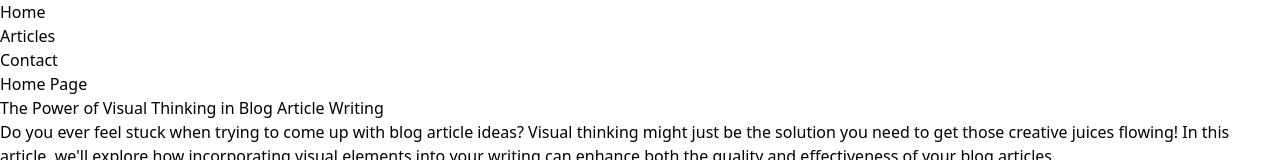
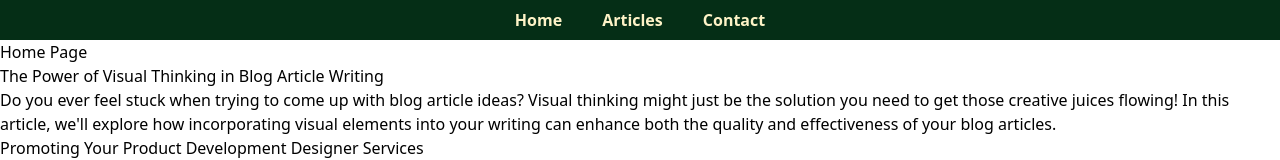
Before and after one commit to fbrump/system-layouts, a Vue app in the folder system-layouts/: page / in a window 1280 px wide. Shown: the top 160 px of the page. Built offline with nearby package versions, Linux system fonts and the light colour scheme.

Commit message:
feat: Add MENU CSS
- Update Nav menu

ticket: #15

```diff
--- a/system-layouts/package.json
+++ b/system-layouts/package.json
@@ -5,6 +5,7 @@
   "type": "module",
   "scripts": {
     "dev": "vite",
+    "dev-css": "npx tailwindcss -i ./src/style.css -o ./src/output.css --watch",
     "build": "vite build",
     "build-css": "npx tailwindcss -o dist/output.min.css --minify",
     "preview": "vite preview"
--- a/system-layouts/src/App.vue
+++ b/system-layouts/src/App.vue
@@ -4,24 +4,26 @@
 </script>
 
 <template>
-  <nav>
-    <ul>
-      <li>
+  <nav class="bg-green-950">
+    <div class="container mx-auto w-auto text-amber-100 font-bold">
+      <ul class="flex justify-center">
+        <li class="px-5 py-2 hover:bg-green-800 hover:text-amber-200">
           <router-link to="/" title="Go to home page">
             Home
           </router-link>
         </li>
-      <li>
+        <li class="px-5 py-2 hover:bg-green-800 hover:text-amber-200">
           <router-link to="/articles" title="Go to articles">
             Articles
           </router-link>
         </li>
-      <li>
+        <li class="px-5 py-2 hover:bg-green-800 hover:text-amber-200">
           <router-link to="/contact" title="Go to contact">
             Contact
           </router-link>
         </li>
       </ul>
+    </div>
   </nav>
   <router-view />
   <footer>
--- a/system-layouts/src/output.css
+++ b/system-layouts/src/output.css
@@ -593,17 +593,76 @@ video {
   margin-right: auto;
 }
 
-.size-2 {
-  width: 0.5rem;
-  height: 0.5rem;
+.flex {
+  display: flex;
+}
+
+.w-auto {
+  width: auto;
 }
 
 .grow {
   flex-grow: 1;
 }
 
+.columns-1 {
+  -moz-columns: 1;
+       columns: 1;
+}
+
+.flex-row {
+  flex-direction: row;
+}
+
+.content-center {
+  align-content: center;
+}
+
+.items-center {
+  align-items: center;
+}
+
+.justify-center {
+  justify-content: center;
+}
+
+.bg-red-400 {
+  --tw-bg-opacity: 1;
+  background-color: rgb(248 113 113 / var(--tw-bg-opacity));
+}
+
+.bg-green-800 {
+  --tw-bg-opacity: 1;
+  background-color: rgb(22 101 52 / var(--tw-bg-opacity));
+}
+
+.bg-green-950 {
+  --tw-bg-opacity: 1;
+  background-color: rgb(5 46 22 / var(--tw-bg-opacity));
+}
+
 .p-4 {
   padding: 1rem;
+}
+
+.px-2 {
+  padding-left: 0.5rem;
+  padding-right: 0.5rem;
+}
+
+.px-3 {
+  padding-left: 0.75rem;
+  padding-right: 0.75rem;
+}
+
+.py-2 {
+  padding-top: 0.5rem;
+  padding-bottom: 0.5rem;
+}
+
+.px-5 {
+  padding-left: 1.25rem;
+  padding-right: 1.25rem;
 }
 
 .text-center {
@@ -612,11 +671,6 @@ video {
 
 .font-mono {
   font-family: ui-monospace, SFMono-Regular, Menlo, Monaco, Consolas, "Liberation Mono", "Courier New", monospace;
-}
-
-.text-lg {
-  font-size: 1.125rem;
-  line-height: 1.75rem;
 }
 
 .text-2xl {
@@ -632,9 +686,9 @@ video {
   letter-spacing: 0.025em;
 }
 
-.text-red-300 {
+.text-red-500 {
   --tw-text-opacity: 1;
-  color: rgb(252 165 165 / var(--tw-text-opacity));
+  color: rgb(239 68 68 / var(--tw-text-opacity));
 }
 
 .text-red-700 {
@@ -642,11 +696,27 @@ video {
   color: rgb(185 28 28 / var(--tw-text-opacity));
 }
 
-.text-red-500 {
+.text-white {
   --tw-text-opacity: 1;
-  color: rgb(239 68 68 / var(--tw-text-opacity));
+  color: rgb(255 255 255 / var(--tw-text-opacity));
 }
 
-.decoration-4 {
-  text-decoration-thickness: 4px;
+.text-amber-100 {
+  --tw-text-opacity: 1;
+  color: rgb(254 243 199 / var(--tw-text-opacity));
 }
+
+.hover\:bg-green-800:hover {
+  --tw-bg-opacity: 1;
+  background-color: rgb(22 101 52 / var(--tw-bg-opacity));
+}
+
+.hover\:text-amber-100:hover {
+  --tw-text-opacity: 1;
+  color: rgb(254 243 199 / var(--tw-text-opacity));
+}
+
+.hover\:text-amber-200:hover {
+  --tw-text-opacity: 1;
+  color: rgb(253 230 138 / var(--tw-text-opacity));
+}
```
Lines whose indentation alone changed are shown as unchanged.
